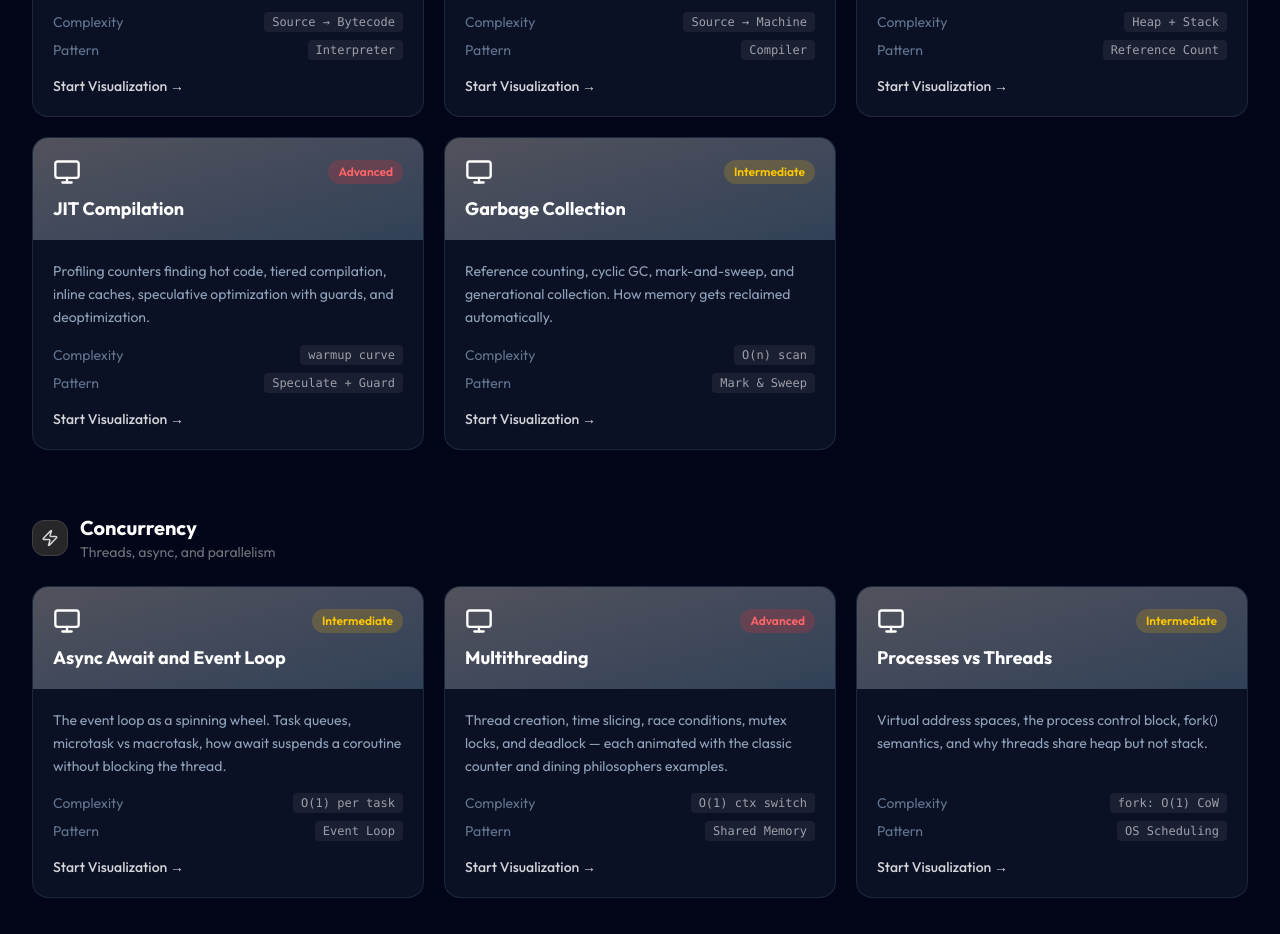
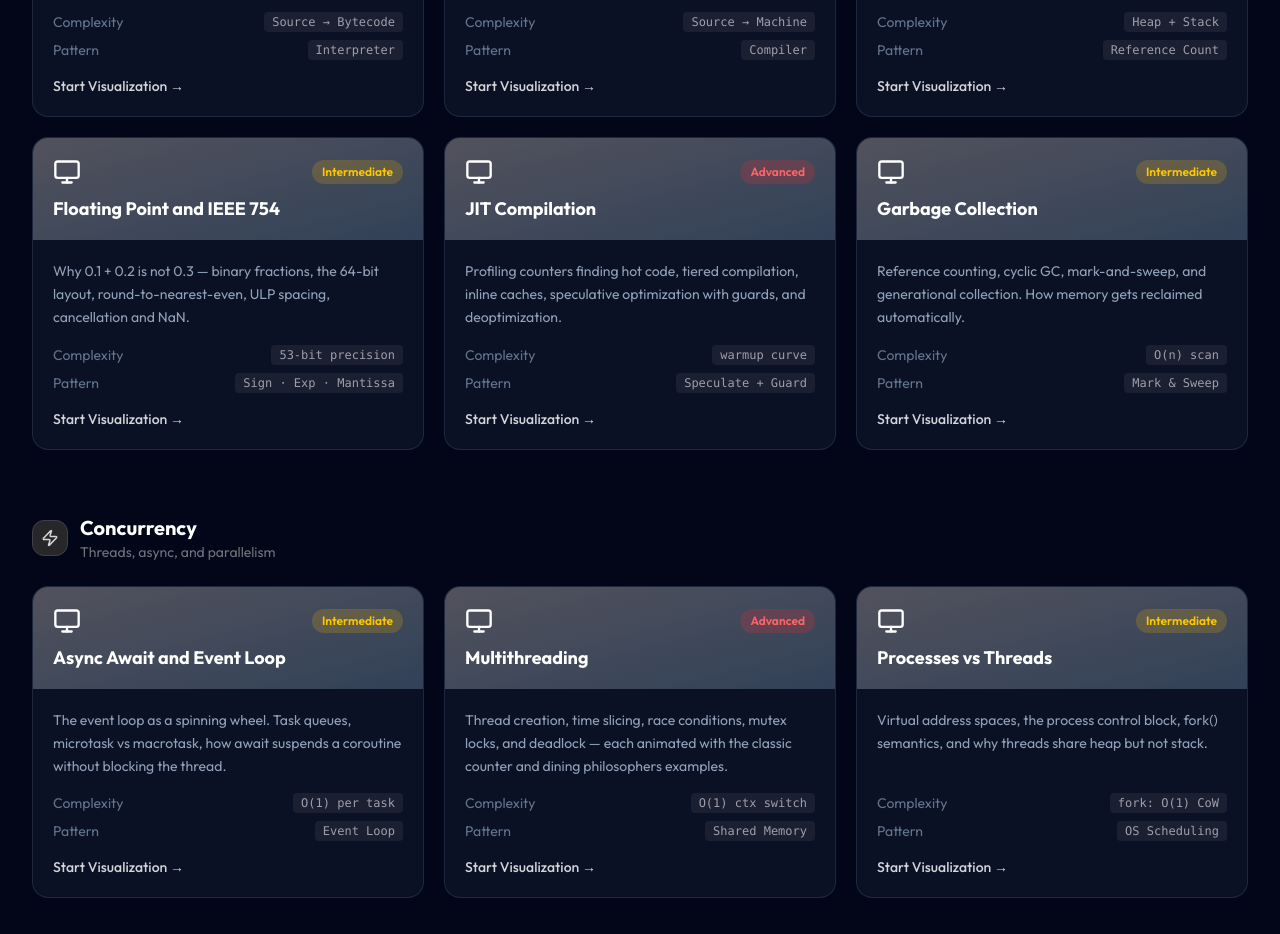
Before and after one commit to Archit1706/DSAverse, a Next.js app: page /under-the-hood in a window 1280 px wide. Shown: the part 800-1734 px from the top of the page. Built offline with nearby package versions, Linux system fonts and the light colour scheme.

Commit message:
Add Floating Point and IEEE 754 to Under the Hood index

```diff
--- a/app/under-the-hood/page.js
+++ b/app/under-the-hood/page.js
@@ -41,6 +41,16 @@ const tracks = [
                 complexity: 'Heap + Stack',
                 space: 'refcount',
                 pattern: 'Reference Count',
+                difficulty: 'Intermediate',
+                available: true,
+            },
+            {
+                name: 'Floating Point and IEEE 754',
+                slug: 'floating-point-and-ieee-754',
+                description: 'Why 0.1 + 0.2 is not 0.3 — binary fractions, the 64-bit layout, round-to-nearest-even, ULP spacing, cancellation and NaN.',
+                complexity: '53-bit precision',
+                space: '64 bits',
+                pattern: 'Sign · Exp · Mantissa',
                 difficulty: 'Intermediate',
                 available: true,
             },
```
